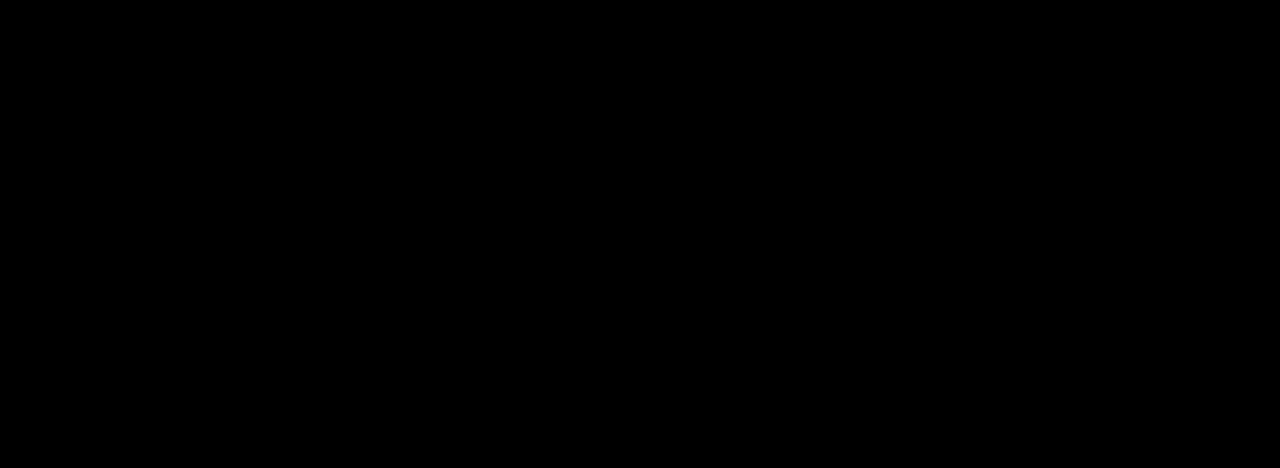
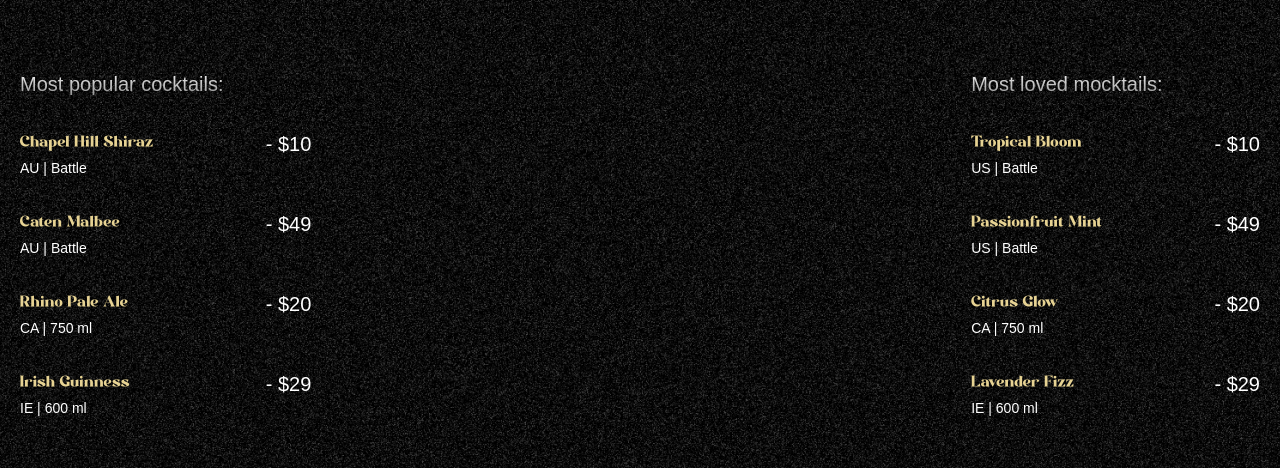
Before and after one commit to Hunaric/gsap_mojito_site, a React (Vite) app: page / in a window 1280 px wide. Shown: the part 890-1358 px from the top of the page. Built offline with nearby package versions, Linux system fonts and the light colour scheme; a web font is replaced by a local one.

Commit message:
Implement Cocktails section

```diff
--- a/src/App.jsx
+++ b/src/App.jsx
@@ -2,6 +2,7 @@
 import { ScrollTrigger, SplitText } from "gsap/all";
 import Navbar from "./components/Navbar.jsx";
 import Hero from "./components/Hero.jsx";
+import Cocktails from "./components/Cocktails.jsx";
 
 gsap.registerPlugin(ScrollTrigger, SplitText);
 
@@ -11,7 +12,7 @@
         <main>
             <Navbar />
             <Hero />
-            <div className="h-dvh bg-black"></div>
+            <Cocktails />
         </main>
     )
 }
--- /dev/null
+++ b/src/components/Cocktails.jsx
@@ -0,0 +1,63 @@
+import {cocktailLists, mockTailLists} from "../../constants/index.js";
+import {useGSAP} from "@gsap/react";
+import gsap from "gsap";
+
+const Cocktails = () => {
+    useGSAP(() => {
+        const parallaxTimeline = gsap.timeline({
+            scrollTrigger: {
+                trigger: '#cocktails',
+                start: 'top 30%',
+                end: 'bottom 80%',
+                scrub: true
+            }
+        })
+
+        parallaxTimeline
+            .from('#c-left-leaf', {
+                x: -100, y: 100
+            })
+            .from('#c-right-leaf', {
+                x: 100, y: 100
+            })
+    })
+    return (
+        <section id="cocktails" className="noisy">
+            <img src="/images/cocktail-left-leaf.png" alt="left-leaf" id="c-left-leaf" />
+            <img src="/images/cocktail-right-leaf.png" alt="right-leaf" id="c-right-leaf" />
+            <div className="list">
+                <div className="popular">
+                    <h2 className="title">Most popular cocktails:</h2>
+                    <ul className="">
+                        { cocktailLists.map(({name, country, detail, price}) => (
+                            <li key={name}>
+                                <div className="md:me-28">
+                                    <h3>{name}</h3>
+                                    <p>{country} | {detail}</p>
+                                </div>
+                                <span>- {price}</span>
+                            </li>
+                        ))}
+                    </ul>
+                </div>
+
+                <div className="loved">
+                    <h2 className="title">Most loved mocktails:</h2>
+                    <ul className="">
+                        { mockTailLists.map(({name, country, detail, price}) => (
+                            <li key={name}>
+                                <div className="me-28">
+                                    <h3>{name}</h3>
+                                    <p>{country} | {detail}</p>
+                                </div>
+                                <span>- {price}</span>
+                            </li>
+                        ))}
+                    </ul>
+                </div>
+            </div>
+        </section>
+    )
+}
+
+export default Cocktails;
```
